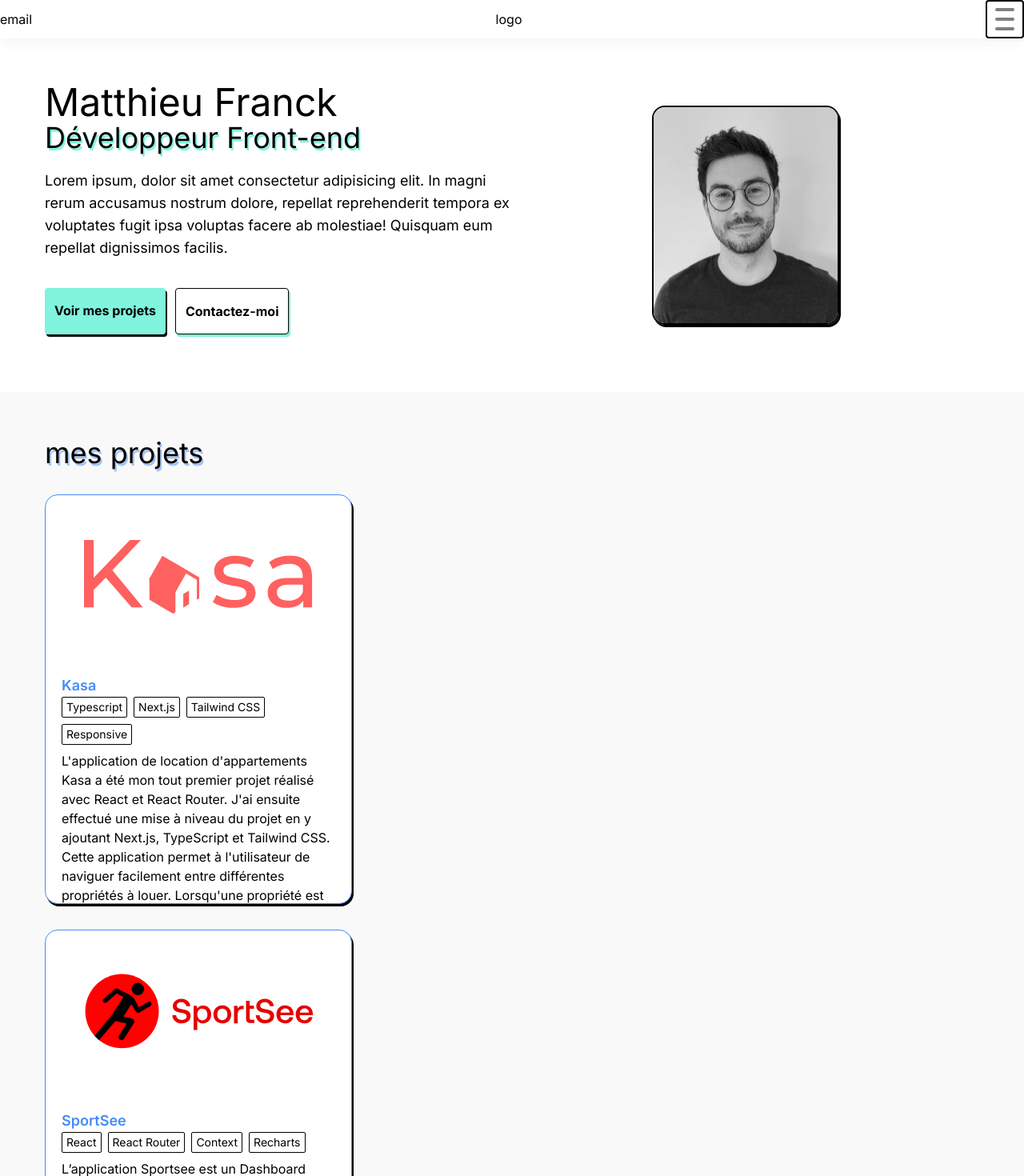
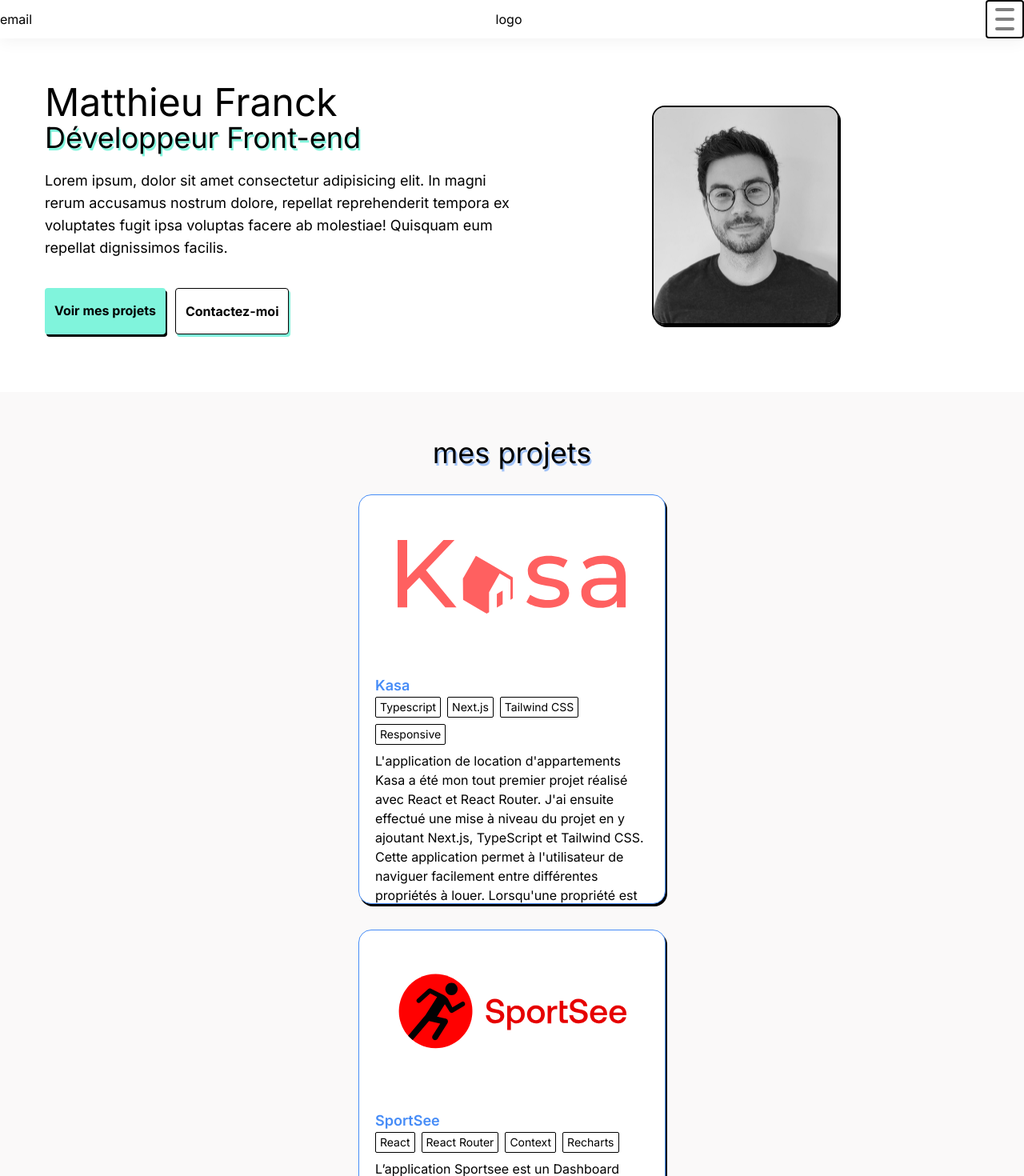
Before and after one commit to Matt-Fr/portfolio_v2, a Next.js app: page / in a window 1280 px wide. Shown: the top 1470 px of the page at 80% size. Built offline with nearby package versions, Linux system fonts and the light colour scheme.

Commit message:
align elements

```diff
--- a/app/components/section/SectionProjects.tsx
+++ b/app/components/section/SectionProjects.tsx
@@ -4,7 +4,7 @@ import ProjectArticle from "./ProjectArticle";
 
 const SectionProjects = () => {
   return (
-    <section className=" lg:p-14 bg-grey grid grid-cols-1 p-8 gap-y-8">
+    <section className=" lg:p-14 bg-grey grid grid-cols-1 p-8 gap-y-8 justify-items-center">
       <h1 className="[text-shadow:_2px_3px_0_rgb(70_140_247_/50%)] text-2xl md:text-3xl lg:text-4xl">
         mes projets
       </h1>
```
